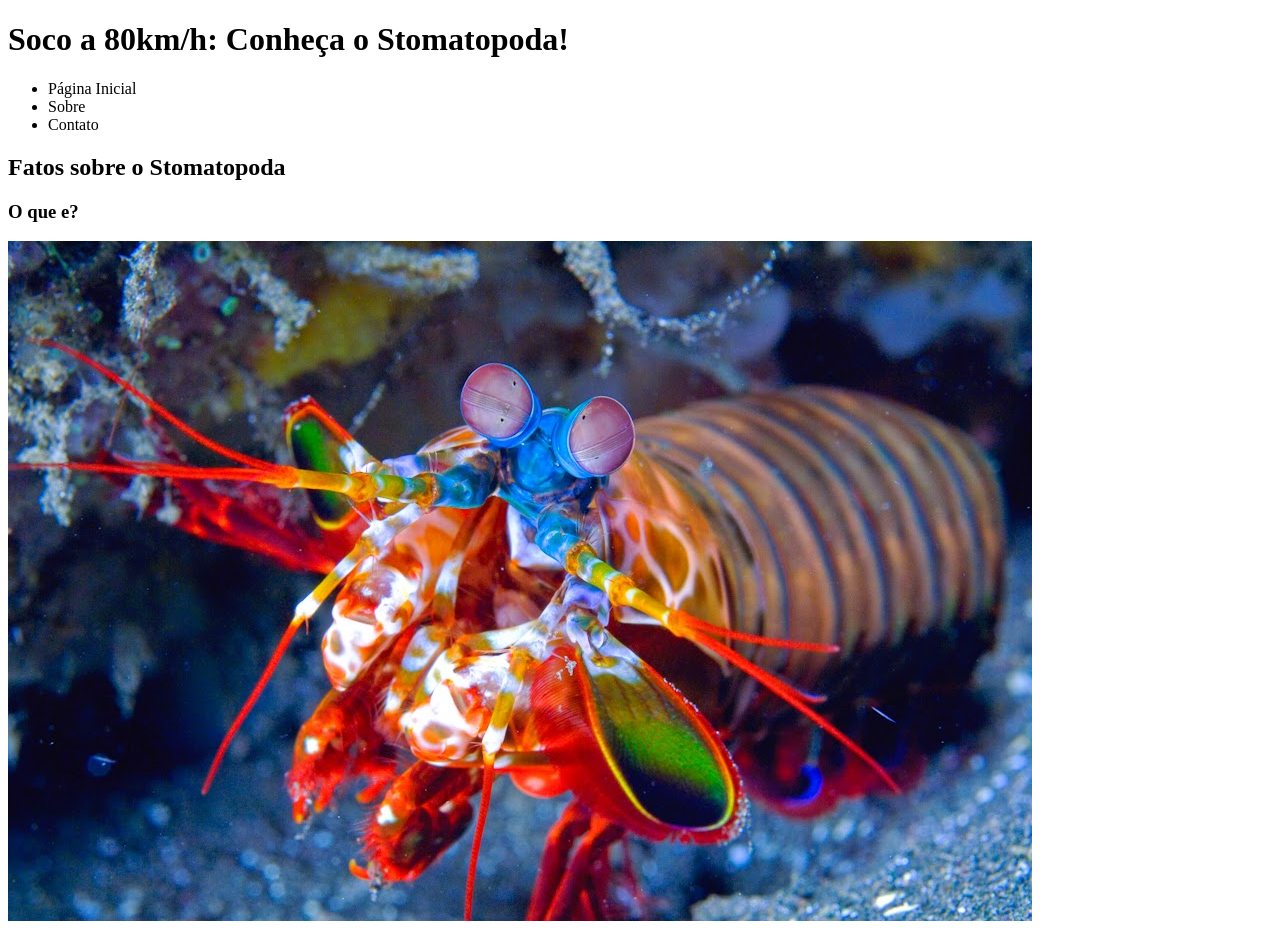
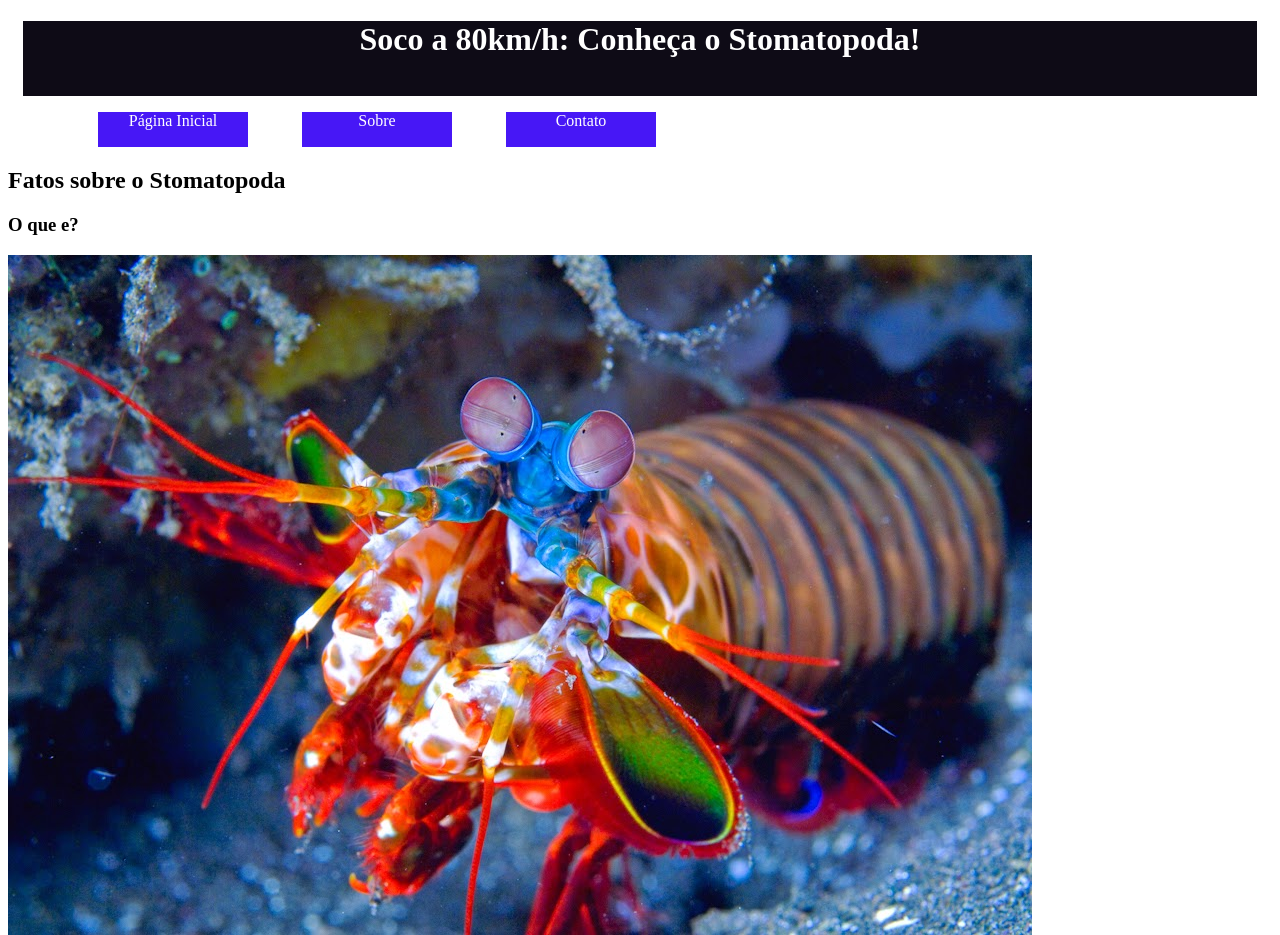
Before and after one commit to MuriloBatista/trybe-exercises, a plain HTML site: page exercises/introducao-a-html-e-css_4/3_4/index.html in a window 1280 px wide. Shown: the top 935 px of the page. Drawn offline with Linux system fonts and the light colour scheme.

Commit message:
Adiciona style.css e aplica estilo ao header/nav

```diff
--- a/exercises/introducao-a-html-e-css_4/3_4/index.html
+++ b/exercises/introducao-a-html-e-css_4/3_4/index.html
@@ -4,15 +4,16 @@
 <head>
     <meta charset="UTF-8" />
     <meta name="viewport" content="width=device-width" />
+    <link rel="stylesheet" href="style.css">
 </head>
 
 <body>
     <main>
-        <header>
+        <header class="header">
             <h1>Soco a 80km/h: Conheça o Stomatopoda!</h1>
         </header>
         <nav>
-            <ul>
+            <ul class="navigator">
                 <li>Página Inicial</li>
                 <li>Sobre</li>
                 <li>Contato</li>
--- /dev/null
+++ b/exercises/introducao-a-html-e-css_4/3_4/style.css
@@ -0,0 +1,16 @@
+.header {
+    background-color: #0E0b16;
+    text-align: center;
+    color:white;
+    height: 75px;
+    margin: 15px 15px;
+}
+.navigator li{
+    background-color: #4717F6;
+    color: white;
+    display: inline-block;
+    width: 150px;
+    height: 35px;
+    margin-left: 50px;
+    text-align: center;
+}
```
